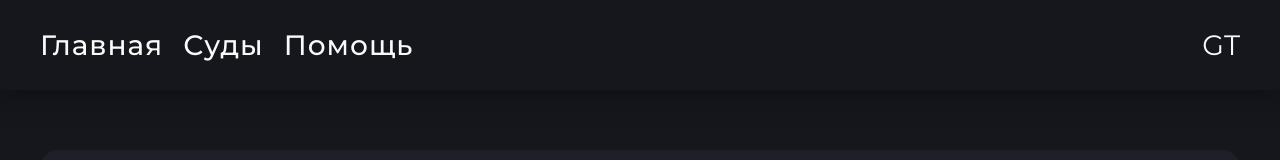
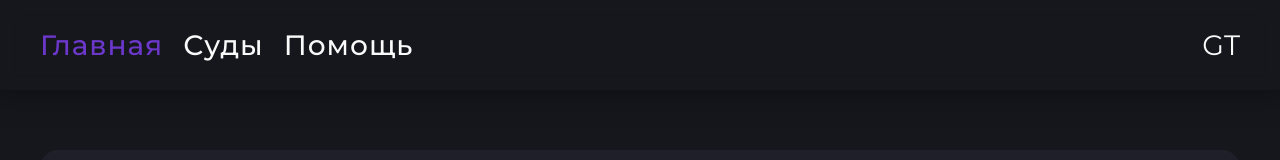
Before and after one commit to gldaniil/court-parser-frontend, a React (Vite) app: page / in a window 1280 px wide. Shown: the top 160 px of the page. Built offline with nearby package versions, Linux system fonts and the light colour scheme.

Commit message:
Добавил состояние для ссылок навигации и стиль активной вкладки

```diff
--- a/src/App.module.scss
+++ b/src/App.module.scss
@@ -29,6 +29,14 @@
     &:hover {
       color: $primary-link;
     }
+
+    &_active {
+      color: $primary;
+
+      &:hover {
+        color: $gray-light;
+      }
+    }
   }
 }
 .socials {
--- a/src/App.tsx
+++ b/src/App.tsx
@@ -1,4 +1,4 @@
-import React from "react";
+import React, { useState } from "react";
 import styles from "./App.module.scss";
 
 const navs: { title: string; link: string }[] = [
@@ -17,8 +17,12 @@ const navs: { title: string; link: string }[] = [
 ];
 
 const App: React.FC = () => {
+  const [path, setPath] = useState("/");
+
   const handleNavigationClick: React.MouseEventHandler = (e) => {
     e.preventDefault();
+    const target = e.target as HTMLAnchorElement;
+    setPath(target.pathname);
   };
 
   return (
@@ -30,7 +34,11 @@ const App: React.FC = () => {
               <a
                 key={n.link}
                 href={n.link}
-                className={styles.navigation__link}
+                className={
+                  n.link === path
+                    ? `${styles.navigation__link} ${styles.navigation__link_active}`
+                    : styles.navigation__link
+                }
                 onClick={handleNavigationClick}
               >
                 {n.title}
```
